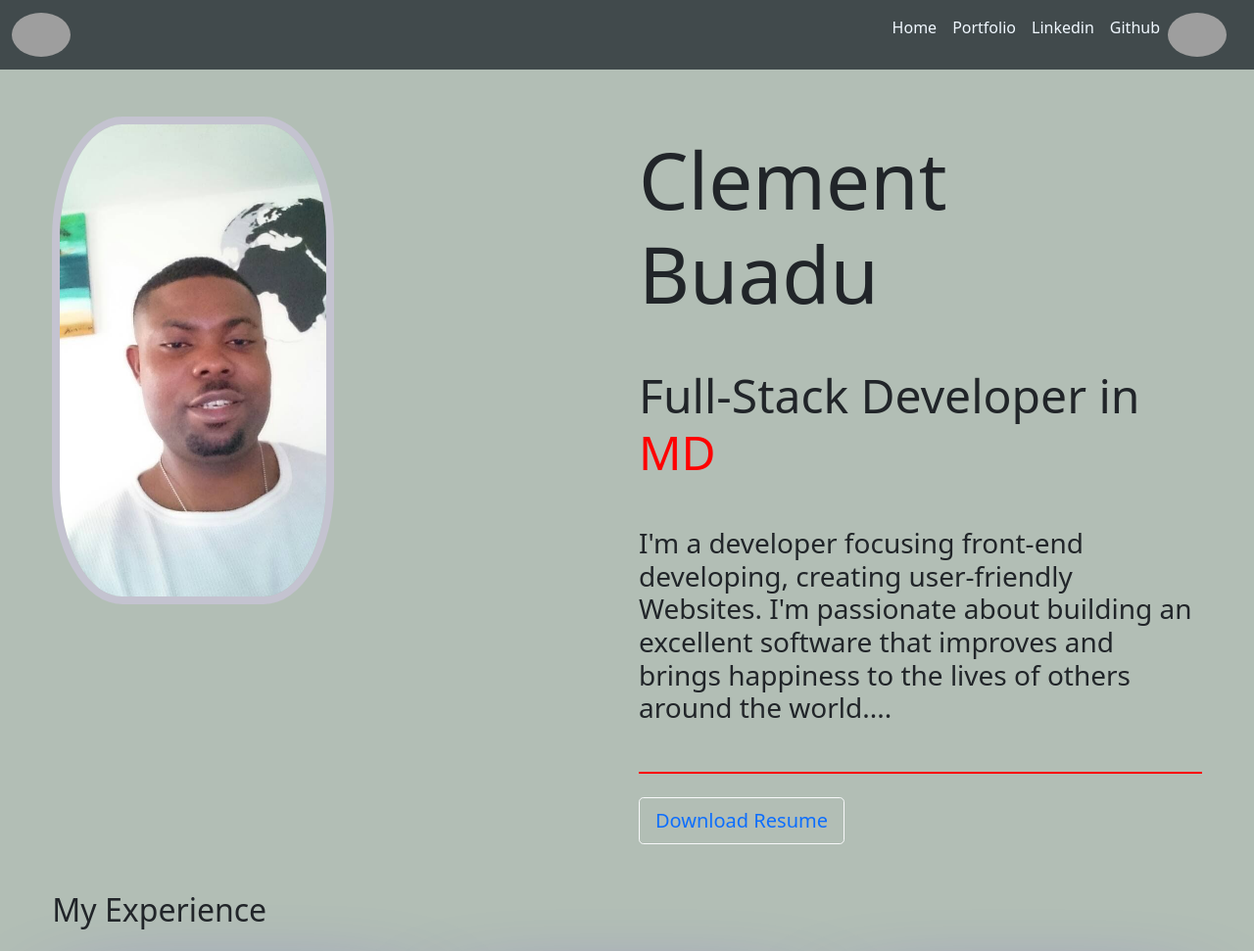
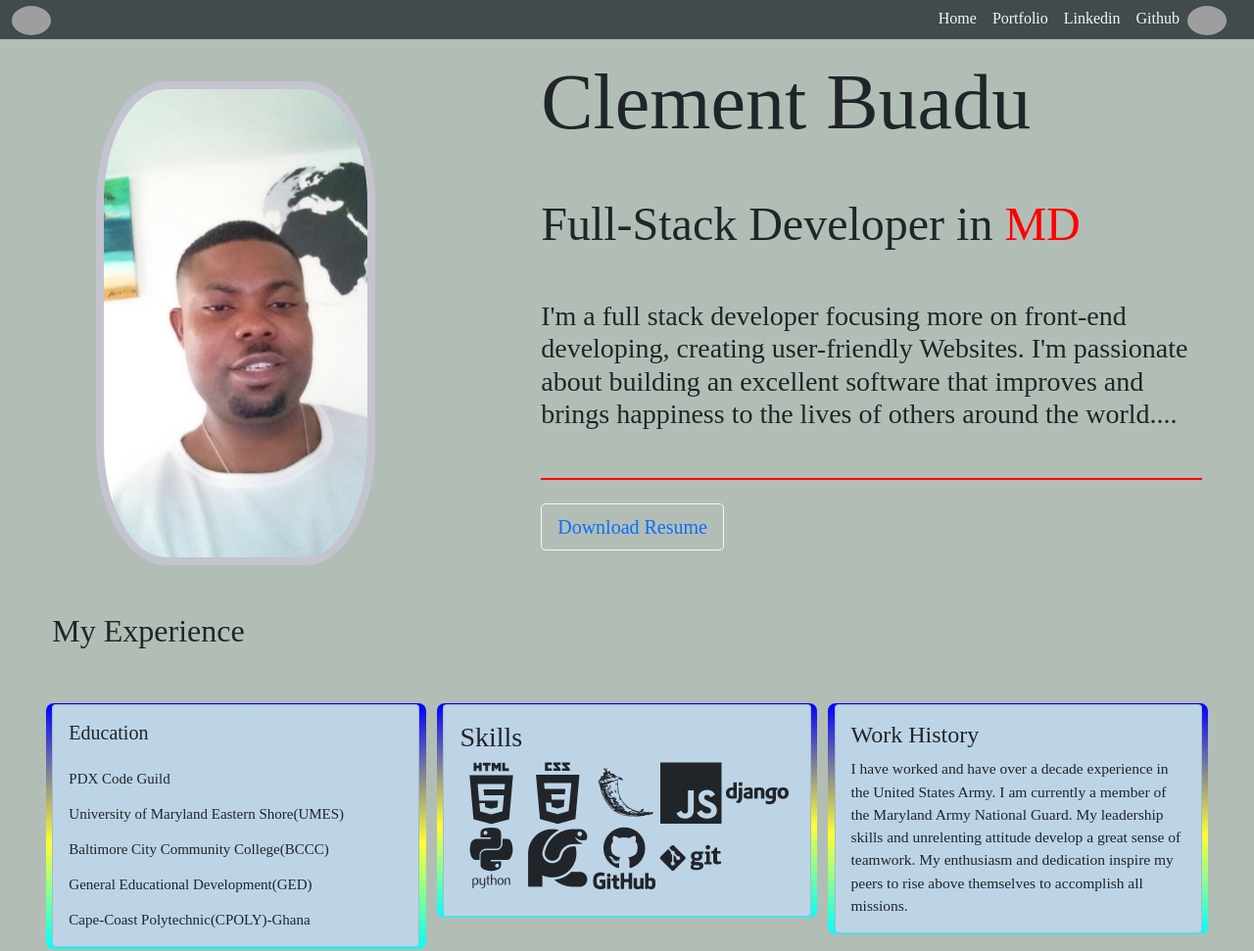
Before and after one commit to Clement2022/Clement2022, a plain HTML site: page index.html in a window 1280 px wide. Shown: the top 971 px of the page at 98% size. Drawn offline with nearby package versions, Linux system fonts and the light colour scheme; grey boxes are pictures that could not be loaded; a web font is replaced by a local one.

Commit message:
personal portfo

```diff
--- a/index.css
+++ b/index.css
@@ -16,34 +16,36 @@
     inherits: false;
 }
 
-:root {
-    --card-height: 45vh;
-}
-
-
 body {
+    margin: 0;
     background-color: #b2beb5;
     height: 100vh;
+    font-family: var(--bs-body-font-none);
+    font-size: var(--bs-body-font-size);
+    font-weight: var(--bs-body-font-weight);
+    line-height: var(--bs-body-line-height);
+    text-align: var(--bs-body-text-align);
+    -webkit-text-size-adjust: 100%;
+    -webkit-tap-highlight-color: transparent;
 }
 
 .navbar {
     background-color: #414a4c;
+    height: 40px;
+}
 
-}
 .navbar-brand img {
-    width: 60px;
+    width: 40px;
     border-radius: 50%;
 }
 
 .about-img {
-    width: 50%;
+    width: 60%;
     border-radius: 25%;
     border: solid#c4c3d0 8px;
+    margin-left: 45px;
+    margin-top: 35px;
 }
-.name {
-    font-size: 35px;
-}
-
 
 .work-exp {
     align-items: center;
@@ -52,10 +54,6 @@ body {
     font-family: 'Raleway' sans-serif;
 }
 
-.myname {
-    font-size: 25px;
-    font-family: 'Xanh Mono' sans-serif;
-}
 .text {
     font-family: 'Xanh Mono' sans-serif;
 
@@ -93,8 +91,8 @@ body {
 }
 .reachout {
     font-size: 30px;
-    font-family: 'Xanh Mono' sans-serif;
 }
+
 .form-label{
     color: rgb(255, 255, 240);
     font-size: 20px;
@@ -102,15 +100,17 @@ body {
 }
 /* ----------Footer Section------------------ */
 .footer {
-    height: 100px;
+    height: 40px;
     background-color: #414a4c;
     margin-top: 25px;
     align-items: center;
     display: flex;
 }
 .footer img {
-    height: 9vh;
+    height: 6vh;
     border-radius: 50%;
+    margin: 0px;
+    padding: 0px;
 }
 .create span {
     color: red;
@@ -120,24 +120,24 @@ body {
 .footer a {
     color: aliceblue;
     text-decoration: none;
+
 }
 
 /* ----------Card Section------------------ */
 
 .card-body .card-text {
-    font-size: 19px;
+    font-size: 15.5px;
 }
 
 /* --------------ICONS-------------- */
 
 .portfolio-icon {
-    font-size: 5rem;
+    font-size: 4rem;
 }
 
 .card {
     background: #bcd4e6;
-    width: var(--card-width);
-    /* height: var(--card-height);  */
+
 }
 
 .card:hover:before, .card:hover:after {
@@ -178,9 +178,15 @@ body {
     animation: spin 2.5s linear infinite;
 }
 
+.btn-block {
+    padding: 2px 50px 2px 50px;
 
-p .card-text{
-    padding: 0 30px 20px;
-    font-size: 16px;
-    line-height: 24px;
 }
+p .display-5{
+    font-size: 30px;
+}
+.education{
+    font-size: 15px;
+    margin-bottom: 2px;
+
+}
--- a/index.html
+++ b/index.html
@@ -13,12 +13,12 @@
     <script src="https://cdn.jsdelivr.net/npm/bootstrap@5.1.3/dist/js/bootstrap.bundle.min.js"
         integrity="sha384-ka7Sk0Gln4gmtz2MlQnikT1wXgYsOg+OMhuP+IlRH9sENBO0LRn5q+8nbTov4+1p"
         crossorigin="anonymous"></script>
+        <link rel="stylesheet" href="https://cdn.jsdelivr.net/npm/bootstrap-icons@1.8.1/font/bootstrap-icons.css">
 
-    <link rel="stylesheet" href="index.css">
-    <link rel="stylesheet" href="https://cdn.jsdelivr.net/npm/bootstrap-icons@1.8.1/font/bootstrap-icons.css">
+        <!-- ---------------Devicon------------------------------- -->
+        <link rel="stylesheet" href="https://cdn.jsdelivr.net/gh/devicons/devicon@v2.15.1/devicon.min.css">
 
-    <!-- ---------------Devicon------------------------------- -->
-    <link rel="stylesheet" href="https://cdn.jsdelivr.net/gh/devicons/devicon@v2.15.1/devicon.min.css">
+        <link rel="stylesheet" href="index.css">
 
     <title>Personal Portfolio</title>
 
@@ -62,31 +62,30 @@
         </div>
     </nav>
     <!---------- Information About Me----------- -->
-    <div class="about-me mt-5">
+    <div class="about-me mt-2">
         <div class="col-11 mx-auto">
             <div class="row">
-                <div class="col-md-6">
+                <div class="col-md-5">
                     <img class="about-img" src="images/IMG-20170420-WA0003.jpg" alt="">
                 </div>
-                <div class="col-md-6">
-                    <p class="myname">
-                    <h1 class="display-1 mb-5 mt-2">Clement Buadu</h2>
-                        </p>
+                <div class="col-md-7">
+                        <h2 class="display-1 mb-5 mt-2">Clement Buadu</h2>
+
                         <p class="text mb-5 display-5">
                             Full-Stack Developer in <span>MD</span>
                         </p>
                         <p class="h3 mb-5">
-                            I'm a developer focusing front-end
-                            developing, creating user-friendly
-                            Websites. I'm passionate about building
-                            an excellent software that improves and
-                            brings happiness to the lives of others
-                            around the world....
+                            I'm a full stack developer focusing
+                            more on front-end developing, creating
+                            user-friendly Websites. I'm passionate
+                            about building an excellent software that
+                            improves and brings happiness to the lives
+                            of others around the world....
                         </p>
                         <div class="line"></div>
                         <button type="button" class="btn btn-outline-light btn-lg mt-4"
-                            style="--bs-btn-padding-y: .35rem; --bs-btn-padding-x:
-                            .5rem; --bs-btn-font-size: 3rem;"><a
+                            style="--bs-btn-padding-y: .25rem; --bs-btn-padding-x:
+                            .5rem; --bs-btn-font-size: 2rem;"><a
                                 href="https://docs.google.com/document/d/1T1IzqjkCfsUf-VcyHaB-cpP-N0RAYSy3bzpvhzyK320/edit?usp=sharing"
                                 target=" _blank"
                                 style="text-decoration:none">Download Resume</a>
@@ -104,20 +103,16 @@
                 <div class="col-md-4 mt-5 mb-5">
                     <div class="card" style="width: 100%;">
                         <div class="card-body">
-                            <h4 class="card-title">Education</h4>
-                            <h6><br>
+                            <h5 class="card-title">Education</h5>
+                            <h6 class="education"><br>
                                 PDX Code Guild
-                                <br>
-                                <br>
+                                <br><br>
                                 University of Maryland Eastern Shore(UMES)
-                                <br>
-                                <br>
+                                <br><br>
                                 Baltimore City Community College(BCCC)
-                                <br>
-                                <br>
+                                <br><br>
                                 General Educational Development(GED)
-                                <br>
-                                <br>
+                                <br><br>
                                 Cape-Coast Polytechnic(CPOLY)-Ghana
                             </h6>
                         </div>
@@ -127,7 +122,7 @@
                     <div class="card" style="width: 100%;">
                         <div class="card-body">
                             <h3 class="card-title">Skills</h3>
-                            <div class="card-text"><br>
+                            <div class="card-text mb-2">
                                 <i class="devicon-html5-plain-wordmark portfolio-icon" title="HTML5"></i>
                                 <i class="devicon-css3-plain-wordmark portfolio-icon" title="CSS3"></i>
                                 <i class="devicon-flask-original portfolio-icon" title="FLASK"></i>
@@ -146,12 +141,12 @@
                         <div class="card-body">
                             <h4 class="card-title">Work History</h4>
                             <p class="card-text">
-                                I have worked and have ten years of experience in the
-                                United States Army. I am currently
-                                a member of the Maryland Army National Guard.
-                                My leadership skills and unrelenting
-                                attitude develop a great sense of teamwork.
-                                My enthusiasm and dedication inspire my
+                                I have worked and have over a decade
+                                experience in the United States Army.
+                                I am currently a member of the Maryland
+                                Army National Guard. My leadership skills
+                                and unrelenting attitude develop a great sense
+                                of teamwork. My enthusiasm and dedication inspire my
                                 peers to rise above themselves to accomplish all missions.
                             </p>
                         </div>
@@ -165,9 +160,9 @@
         <div class="col-11 mx-auto">
             <div class="row">
                 <div class="col-md-6">
-                    <p class="display-2 mb-5 mt-2 reachout bold">Let Talks About My<span class="reached"> Codes</span>
+                    <p class="display-2 mb-5 mt-2 reachout bold">Let Talks About<span class="reached"> Codes</span>
                     </p>
-                    <div class="project" style="font-size: 22px;">
+                    <div class="project mt-4" style="font-size: 22px;">
                         <li>Django</li>
                         <li>Company Home</li>
                         <li>Python Projects</li>
@@ -205,7 +200,7 @@
                                 <textarea placeholder="Please How Can l Help?" class="form-control" name="message"
                                     rows="10" required></textarea>
                             </div>
-                            <button type="submit" class="btn btn-lg btn-danger btn-block m-2">Send</button>
+                            <button type="submit" class="btn btn-lg btn-danger btn-block">Send</button>
                         </form>
                     </div>
                 </div>
```
